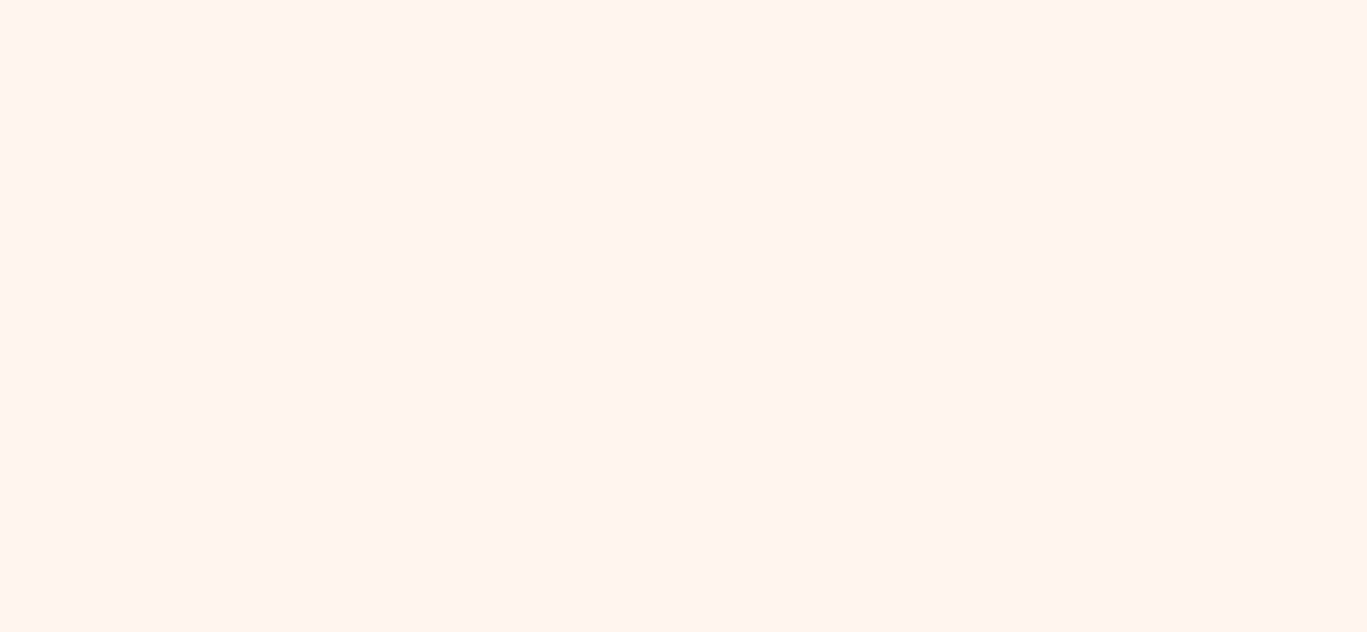
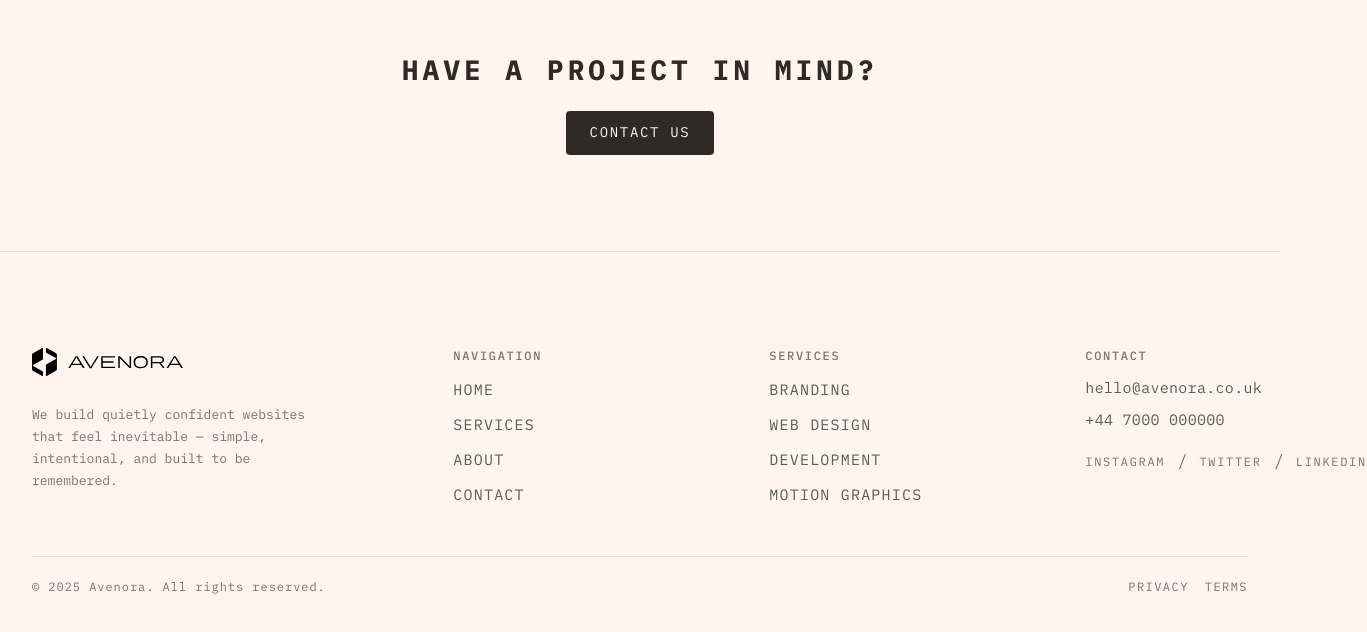
Before and after one commit to Sczeam/avenora_redesigned, a Next.js app: page / in a window 1280 px wide. Shown: the part 5323-5955 px from the top of the page, 1367 px wide, since content can reach past the window. Before the commit the page ends 5135 px from the top, so only its background shows below. Built offline with nearby package versions, Linux system fonts and the light colour scheme; no server answers.

Commit message:
Add Footer and CTASection components; update layout to include Footer and reposition CTASection

```diff
--- a/app/layout.tsx
+++ b/app/layout.tsx
@@ -5,6 +5,7 @@ import { Anonymous_Pro, IBM_Plex_Mono, Antonio } from "next/font/google";
 import "./globals.css";
 import { Navbar } from "@/components/navbar";
 import GsapInit from "./gsap-init";
+import { Footer } from "@/components/footer";
 
 /**
  * Fonts
@@ -131,6 +132,7 @@ export default function RootLayout({
         {/* <GsapInit /> */}
         <Navbar />
         <main className="pt-16 md:pt-18">{children}</main>
+        <Footer />
       </body>
     </html>
   );
--- a/app/page.tsx
+++ b/app/page.tsx
@@ -1,3 +1,4 @@
+import { CTASection } from "@/components/home/cta";
 import { Hero } from "@/components/home/hero";
 import { PhilosophySection } from "@/components/home/philosophy";
 import { ProcessSection } from "@/components/home/process";
@@ -12,6 +13,7 @@ export default function Home() {
       <ServicesSection />
       <ProjectsSection />
       <ProcessSection />
+      <CTASection />
     </>
   );
 }
--- /dev/null
+++ b/components/footer.tsx
@@ -0,0 +1,167 @@
+import Link from "next/link";
+import Image from "next/image";
+
+export function Footer() {
+  const year = new Date().getFullYear();
+
+  return (
+    <footer className="border-t border-border bg-background text-foreground">
+      <div className=" gutter section-pt section-pb">
+        {/* Top grid */}
+        <div className="grid gap-10 md:gap-12 md:grid-cols-12">
+          {/* Brand / blurb */}
+          <div className="md:col-span-4">
+            <Link
+              href="/"
+              aria-label="Avenora — Home"
+              className="inline-flex items-center gap-3"
+            >
+              <Image
+                src="/logo/avenora_desktop.svg"
+                alt=""
+                width={132}
+                height={28}
+                className="h-7 w-auto invert"
+                priority
+              />
+            </Link>
+
+            <p className="mt-5 max-w-[38ch] font-mono text-[13px] leading-[1.7] text-foreground-2">
+              We build quietly confident websites that feel inevitable — simple,
+              intentional, and built to be remembered.
+            </p>
+          </div>
+
+          {/* Navigation */}
+          <nav className="md:col-span-3">
+            <h4 className="font-mono text-[12px] tracking-[0.14em] uppercase text-foreground-2 mb-3">
+              Navigation
+            </h4>
+            <ul className="space-y-2">
+              {[
+                { href: "/", label: "Home" },
+                { href: "/services", label: "Services" },
+                { href: "/about", label: "About" },
+                { href: "/contact", label: "Contact" },
+              ].map((item) => (
+                <li key={item.href}>
+                  <Link
+                    href={item.href}
+                    className="text-[15px] uppercase tracking-[0.08em] hover:text-foreground transition-colors"
+                  >
+                    {item.label}
+                  </Link>
+                </li>
+              ))}
+            </ul>
+          </nav>
+
+          {/* Services */}
+          <div className="md:col-span-3">
+            <h4 className="font-mono text-[12px] tracking-[0.14em] uppercase text-foreground-2 mb-3">
+              Services
+            </h4>
+            <ul className="space-y-2">
+              {[
+                { href: "/services/branding", label: "Branding" },
+                { href: "/services/web-design", label: "Web Design" },
+                { href: "/services/development", label: "Development" },
+                { href: "/services/motion", label: "Motion Graphics" },
+              ].map((item) => (
+                <li key={item.href}>
+                  <Link
+                    href={item.href}
+                    className="text-[15px] uppercase tracking-[0.08em] hover:text-foreground transition-colors"
+                  >
+                    {item.label}
+                  </Link>
+                </li>
+              ))}
+            </ul>
+          </div>
+
+          {/* Contact */}
+          <div className="md:col-span-2">
+            <h4 className="font-mono text-[12px] tracking-[0.14em] uppercase text-foreground-2 mb-3">
+              Contact
+            </h4>
+
+            <ul className="space-y-2 text-[15px] tracking-[0.02em]">
+              <li>
+                <a
+                  className="hover:text-foreground transition-colors"
+                  href="mailto:hello@avenora.co.uk"
+                >
+                  hello@avenora.co.uk
+                </a>
+              </li>
+              <li>
+                <a
+                  className="hover:text-foreground transition-colors"
+                  href="tel:+447000000000"
+                >
+                  +44 7000 000000
+                </a>
+              </li>
+            </ul>
+
+            <div className="mt-4 flex items-center gap-3">
+              {/* Keep socials simple text for now; swap to icons later if you like */}
+              <a
+                href="https://instagram.com/"
+                target="_blank"
+                rel="noreferrer"
+                className="font-mono text-[12px] tracking-[0.14em] uppercase text-foreground-2 hover:text-foreground"
+              >
+                Instagram
+              </a>
+              <span className="text-foreground-2">/</span>
+              <a
+                href="https://twitter.com/"
+                target="_blank"
+                rel="noreferrer"
+                className="font-mono text-[12px] tracking-[0.14em] uppercase text-foreground-2 hover:text-foreground"
+              >
+                Twitter
+              </a>
+              <span className="text-foreground-2">/</span>
+              <a
+                href="https://linkedin.com/"
+                target="_blank"
+                rel="noreferrer"
+                className="font-mono text-[12px] tracking-[0.14em] uppercase text-foreground-2 hover:text-foreground"
+              >
+                LinkedIn
+              </a>
+            </div>
+          </div>
+        </div>
+
+        {/* Divider */}
+        <div className="mt-10 md:mt-12 border-t border-border" />
+
+        {/* Bottom bar */}
+        <div className="mt-4 md:mt-5 flex flex-col md:flex-row items-center justify-between gap-3">
+          <p className="font-mono text-[12px] tracking-[0.08em] text-foreground-2">
+            © {year} Avenora. All rights reserved.
+          </p>
+
+          <div className="flex items-center gap-4">
+            <Link
+              href="/legal/privacy"
+              className="font-mono text-[12px] tracking-[0.12em] uppercase text-foreground-2 hover:text-foreground"
+            >
+              Privacy
+            </Link>
+            <Link
+              href="/legal/terms"
+              className="font-mono text-[12px] tracking-[0.12em] uppercase text-foreground-2 hover:text-foreground"
+            >
+              Terms
+            </Link>
+          </div>
+        </div>
+      </div>
+    </footer>
+  );
+}
--- /dev/null
+++ b/components/home/cta.tsx
@@ -0,0 +1,33 @@
+"use client";
+
+import Link from "next/link";
+
+export function CTASection() {
+  return (
+    <section aria-labelledby="cta-heading">
+      <div className=" gutter section-pb">
+        <div className="text-center">
+          <h2
+            id="cta-heading"
+            className="font-mono uppercase tracking-[0.14em] text-[18px] md:text-[28px] leading-tight"
+          >
+            Have a project in mind?
+          </h2>
+
+          <div className="mt-5 md:mt-6">
+            <Link
+              href="/contact"
+              className="inline-flex items-center justify-center rounded-sm
+                         bg-foreground text-background
+                         h-10 px-5 md:h-11 md:px-6
+                         font-mono text-[14px] tracking-[0.12em] uppercase
+                         transition-transform hover:-translate-y-px active:translate-y-0"
+            >
+              Contact Us
+            </Link>
+          </div>
+        </div>
+      </div>
+    </section>
+  );
+}
--- a/components/home/process.tsx
+++ b/components/home/process.tsx
@@ -55,26 +55,40 @@ export function ProcessSection() {
       )
         return;
 
-      // ——— Pinning (unchanged)
-      const stepsCol = section.querySelector(
-        '[data-col="steps"]'
-      ) as HTMLElement | null;
-      const stepsHeight = stepsCol?.offsetHeight ?? 0;
-      const pinEnd = () => `+=${Math.max(stepsHeight - 200, 0)}`;
+      // ——— Pinning (pin while the middle steps scroll; then release)
+      const stepsCol = stepsColRef.current; // use the real ref you already have
+      if (!stepsCol) return;
 
+      // read sticky offset from CSS (md:top-24 ≈ 96px)
+      const stickyTopPx =
+        parseFloat(getComputedStyle(leftPanel).top || "0") || 0;
+
+      // kill old pins if hot-reloading
+      ScrollTrigger.getAll().forEach((st) => {
+        const v = st.vars;
+        if (v?.pin === leftPanel || v?.pin === rightPanel) st.kill();
+      });
+
+      // Pin LEFT panel while steps column scrolls
       ScrollTrigger.create({
-        trigger: section,
-        start: "top top",
-        end: pinEnd,
+        trigger: stepsCol,
+        start: () => `top top+=${stickyTopPx}`,
+        end: () => `bottom bottom-=${stickyTopPx}`,
         pin: leftPanel,
-        pinSpacing: false,
+        // pinSpacing: true,
+        invalidateOnRefresh: true,
+        anticipatePin: 1,
       });
+
+      // Pin RIGHT panel the same way
       ScrollTrigger.create({
-        trigger: section,
-        start: "top top",
-        end: pinEnd,
+        trigger: stepsCol,
+        start: () => `top top+=${stickyTopPx}`,
+        end: () => `bottom bottom-=${stickyTopPx}`,
         pin: rightPanel,
-        pinSpacing: false,
+        pinSpacing: true,
+        invalidateOnRefresh: true,
+        anticipatePin: 1,
       });
 
       // ——— Colored blocks entrance (slower, same ease) when step 001 reaches
@@ -289,7 +303,7 @@ export function ProcessSection() {
           <aside className="md:col-span-1">
             <div
               ref={leftPanelRef}
-              className="relative md:sticky md:top-24 h-[calc(100vh-4.5rem)]"
+              className="relative md:sticky md:top-24 md:h-[calc(100vh-4.5rem)]"
             >
               <h2
                 ref={titleRef}
@@ -311,7 +325,7 @@ export function ProcessSection() {
           <div
             ref={stepsColRef}
             data-col="steps"
-            className="md:col-span-1 pt-[400px]"
+            className="md:col-span-1 md:pt-[400px]"
           >
             <ol className="space-y-16">
               {STEPS.map((s, i) => (
@@ -338,7 +352,7 @@ export function ProcessSection() {
                     {s.bullets.map((b, bi) => (
                       <li
                         key={bi}
-                        data-anim="bullet" // 👈 each line animates on enter
+                        data-anim="bullet"
                         className="font-mono text-foreground-2 text-[14px] leading-[1.6]"
                       >
                         <span className="text-foreground-2 mr-1">
```
